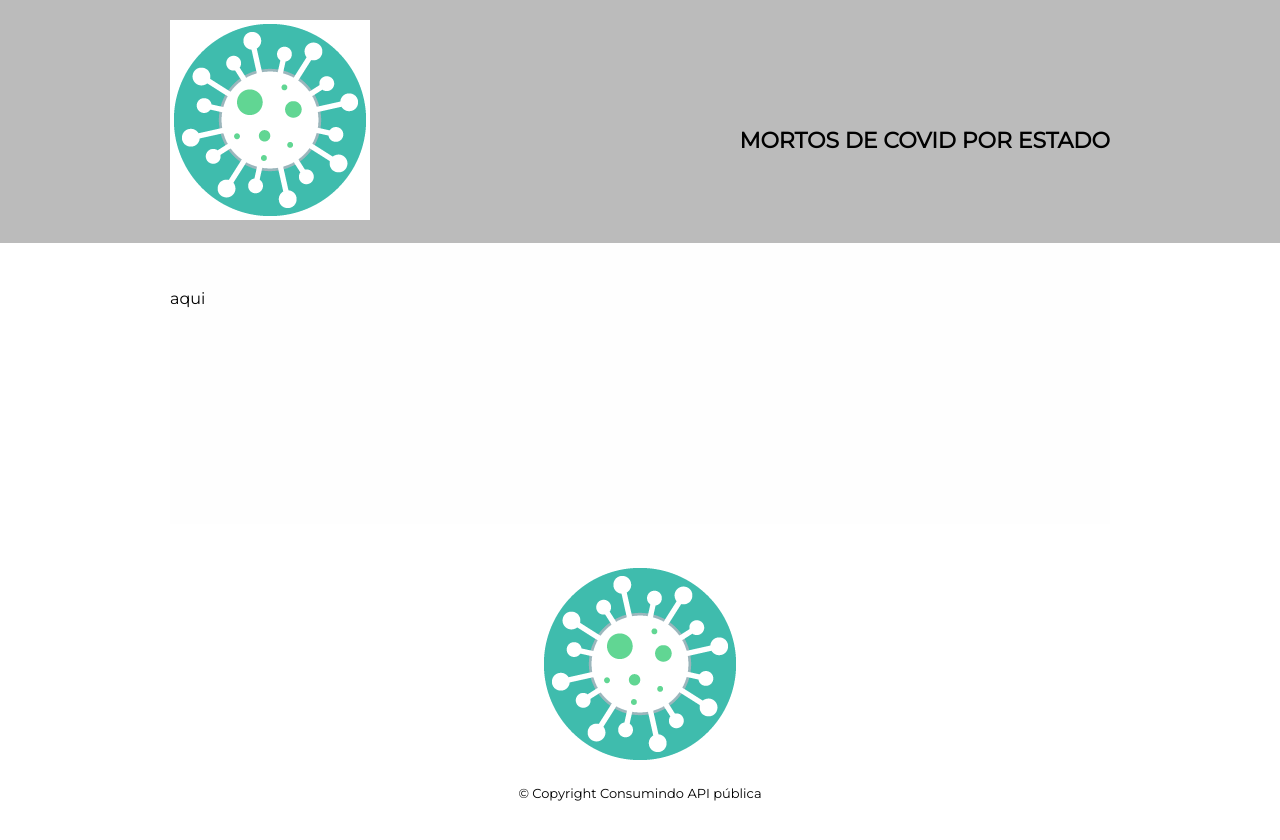
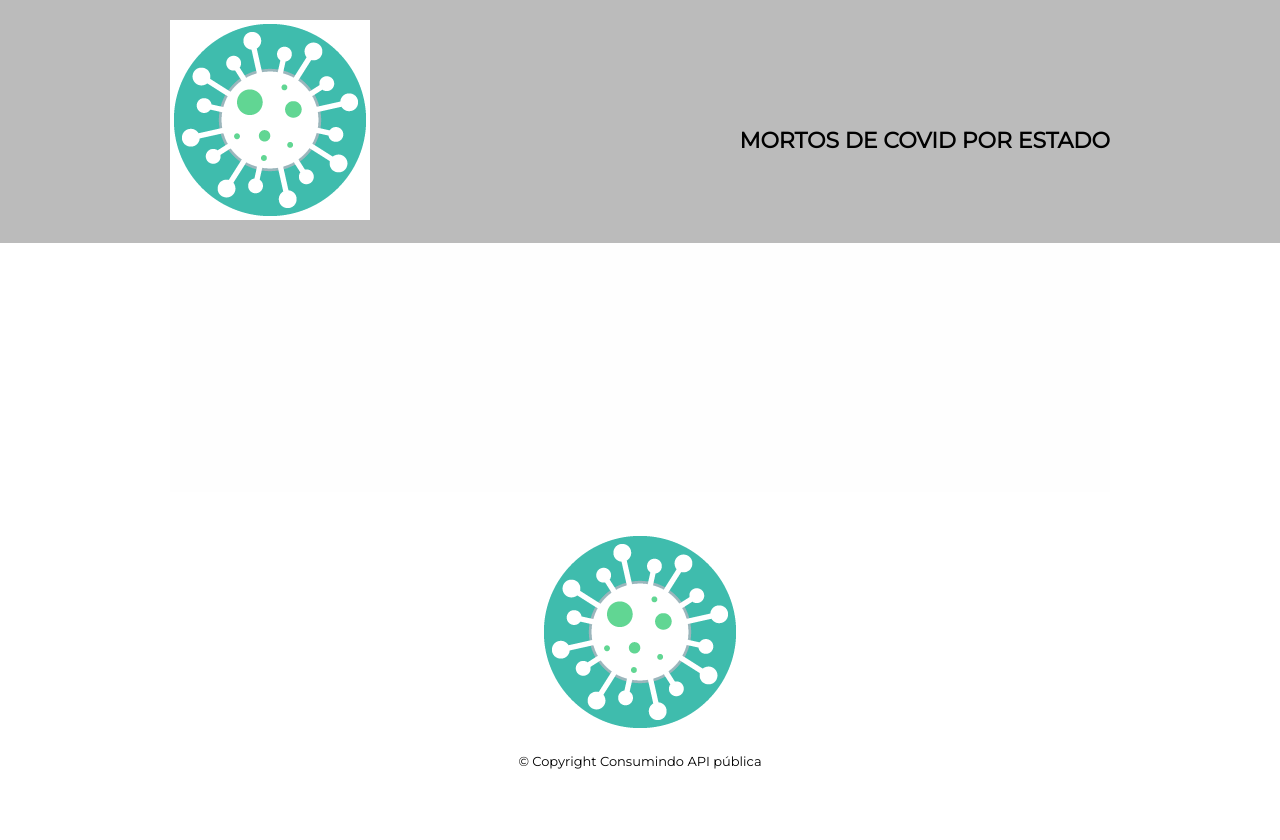
Before and after one commit to limaJuliao/ftt-web-jc, a plain HTML site: page index.html in a window 1280 px wide. After the commit the page ends 808 px from the top, so only its background shows below. Drawn offline with nearby package versions, Linux system fonts and the light colour scheme; no server answers.

Commit message:
AJuste de comentários

```diff
--- a/index.html
+++ b/index.html
@@ -25,50 +25,9 @@
         </header>
 		<main>
 			<section class="principal">
-				<p>aqui</p>
 				<canvas id="myChart"></canvas>
 			</section>
 		</main>
-
-		<!-- <img class="banner" src="banner.jpg"> -->
-		<!-- <main>
-			<section class="principal">
-				<h2 class="titulo-principal">Sobre a Barbearia Alura</h2>
-				<img class="utensilios" src="utensilios.jpg" alt="Utensilios de um barbairo.">
-
-				<p>Localizada no coração da cidade a <strong>Barbearia Alura</strong> traz para o mercado o que há de melhor para o seu cabelo e barba. Fundada em 2019, a Barbearia Alura já é destaque na cidade e conquista novos clientes a cada dia.</p>
-
-				<p id="missao"><em>Nossa missão é: <strong>"Proporcionar auto-estima e qualidade de vida aos clientes"</strong>.</em></p>
-
-				<p>Oferecemos profissionais experientes e antenados às mudanças no mundo da moda. O atendimento possui padrão de excelência e agilidade, garantindo qualidade e satisfação dos nossos clientes.</p>
-			</section>
-
-			<section class="mapa">
-				<h3 class="titulo-principal">Nosso estabelecimento</h3>
-				<p>Nosso estabelecimento está localizado no coração da cidade.</p>
-				<div class="mapa-conteudo">
-					<iframe src="https://www.google.com/maps/embed?pb=!1m18!1m12!1m3!1d3652.269046011238!2d-46.58393988497421!3d-23.737783374016168!2m3!1f0!2f0!3f0!3m2!1i1024!2i768!4f13.1!3m3!1m2!1s0x94ce4147a50b32fb%3A0x8554d03a86a7ecd6!2sR.%20Samuel%20Pereira%20dos%20Santos%2C%2078%20-%20Bairro%20dos%20Casa%2C%20S%C3%A3o%20Bernardo%20do%20Campo%20-%20SP%2C%2009840-815!5e0!3m2!1spt-BR!2sbr!4v1629503778623!5m2!1spt-BR!2sbr" width="100%" height="300" style="border:0;" allowfullscreen=""></iframe>
-				</div>
-			</section>
-
-			<section class="beneficios">
-				<h3 class="titulo-principal">Benefícios</h3>
-
-				<div class="conteudo-beneficios">
-					<ul class="lista-beneficios">
-						<li class="itens">Atendimento aos Clientes</li>
-						<li class="itens">Espaço diferenciado</li>
-						<li class="itens">Localização</li>
-						<li class="itens">Profissionais Qualificados</li>
-						<li class="itens">Pontualidade</li>
-						<li class="itens">Limpeza</li>
-					</ul><img src="beneficios.jpg" class="imagem-beneficios">
-				</div>
-				<div class="video">
-					<iframe width="100%" height="315" src="https://www.youtube.com/embed/wcVVXUV0YUY" title="YouTube video player" frameborder="0" allow="accelerometer; autoplay; clipboard-write; encrypted-media; gyroscope; picture-in-picture" allowfullscreen></iframe>
-				</div>
-			</section>
-		</main> -->
 
         <footer>
             <a href="index.html"><img src="logo.png" alt="Virus covid-19"></a>
```
